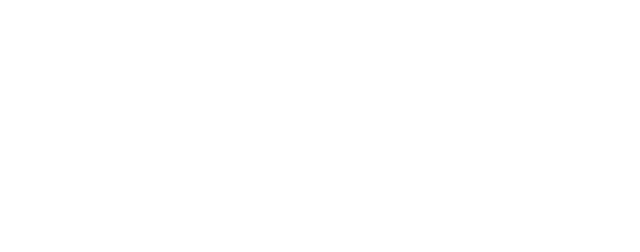
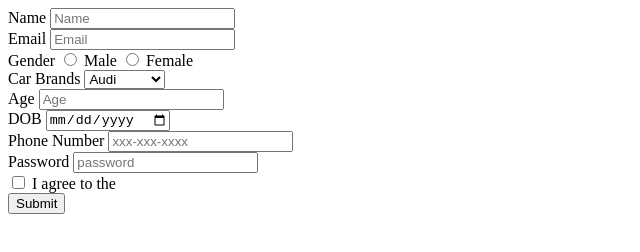
Before and after one commit to acciojob/signup-form-car-Mousumi84, a website: page main.html in a window 1280 px wide. Shown: the whole page, without its empty margins (0-640 px from the left). Drawn offline with Linux system fonts and the light colour scheme.

Commit message:
created a submission

```diff
--- a/main.html
+++ b/main.html
@@ -7,7 +7,45 @@
 </head>
 
 <body>
-	<!-- the entire body must be written by student -->
+	<form>
+		<label for="name">Name</label>
+		<input id="name" type="text" placeholder="Name" required>
+		<br>
+		<label for="email">Email</label>
+		<input id="email" type="email" placeholder="Email" required>
+		<br>
+		<span>Gender</span>
+		<input id="male" type="radio" required>
+		<label for="male">Male</label>
+		<input id="female" type="radio" required>
+		<label for="female">Female</label>
+		<br>
+		<label for="car">Car Brands</label>
+		<select id="car" name="Car">
+			<option value="Audi">Audi</option>
+			<option value="Marcedes">Marcedes</option>
+			<option value="Maruti">Maruti</option>
+			<option value="Honda">Honda</option>
+			<option value="Suzuki">Suzuki</option>
+		</select>
+		<br>
+		<label for="age">Age</label>
+		<input id="age" type="number" placeholder="Age" required>
+		<br>
+		<label for="dob">DOB</label>
+		<input id="dob" type="date" required>
+		<br>
+		<label for="tel">Phone Number</label>
+		<input id="tel" type="tel" placeholder="xxx-xxx-xxxx">
+		<br>
+		<label for="password">Password</label>
+		<input id="password" type="password" placeholder="password" required>
+		<br>
+		<input id="tos" type="checkbox" required>
+		<label for="tos">I agree to the</label>
+		<br>
+		<input type="submit">
+	</form>
     <script type="text/javascript" src="./script.js">
 </script>
 
```
